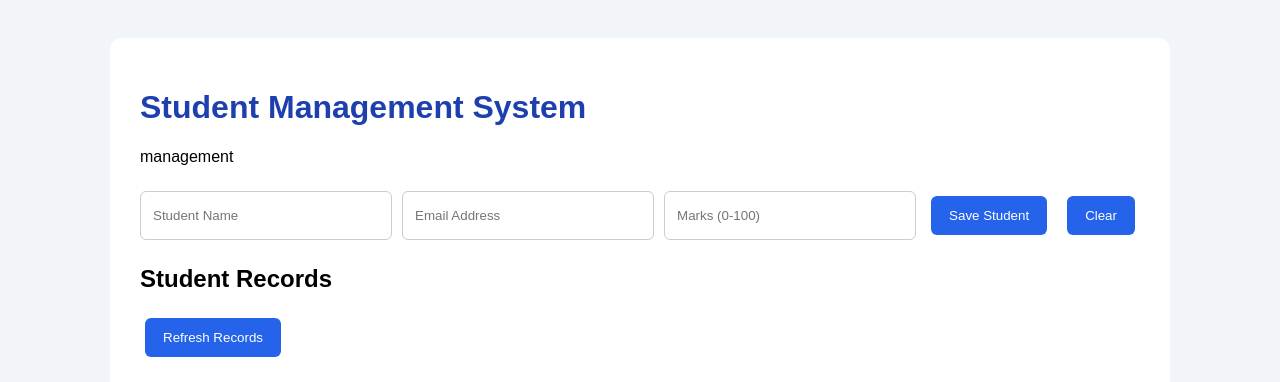
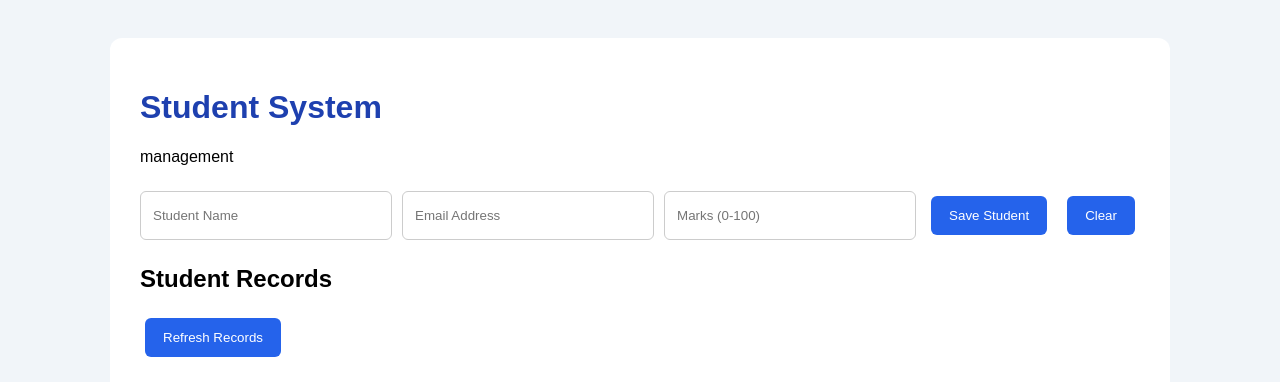
Before and after one commit to kgsisolutions/student_management, a FastAPI app: page / in a window 1280 px wide. Shown: the top 382 px of the page. Run offline with FastAPI, Linux system fonts and the light colour scheme; data that the repository does not hold is empty.

Commit message:
neww thing

```diff
--- a/templates/index.html
+++ b/templates/index.html
@@ -10,7 +10,7 @@
 
 <div class="container">
 
-    <h1>Student Management System</h1>
+    <h1>Student  System</h1>
     <p> management</p>
 
     <div class="form">
```
